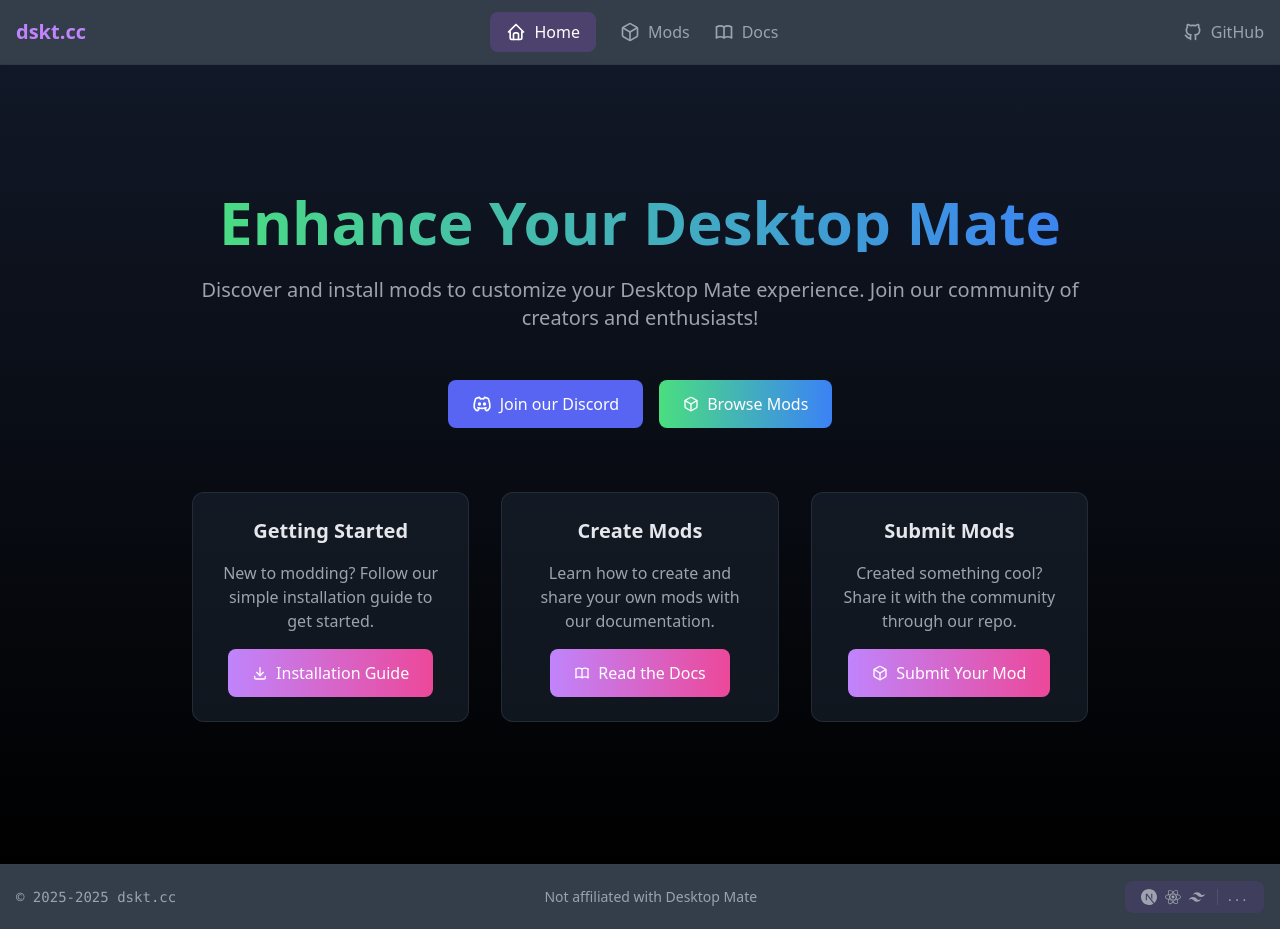
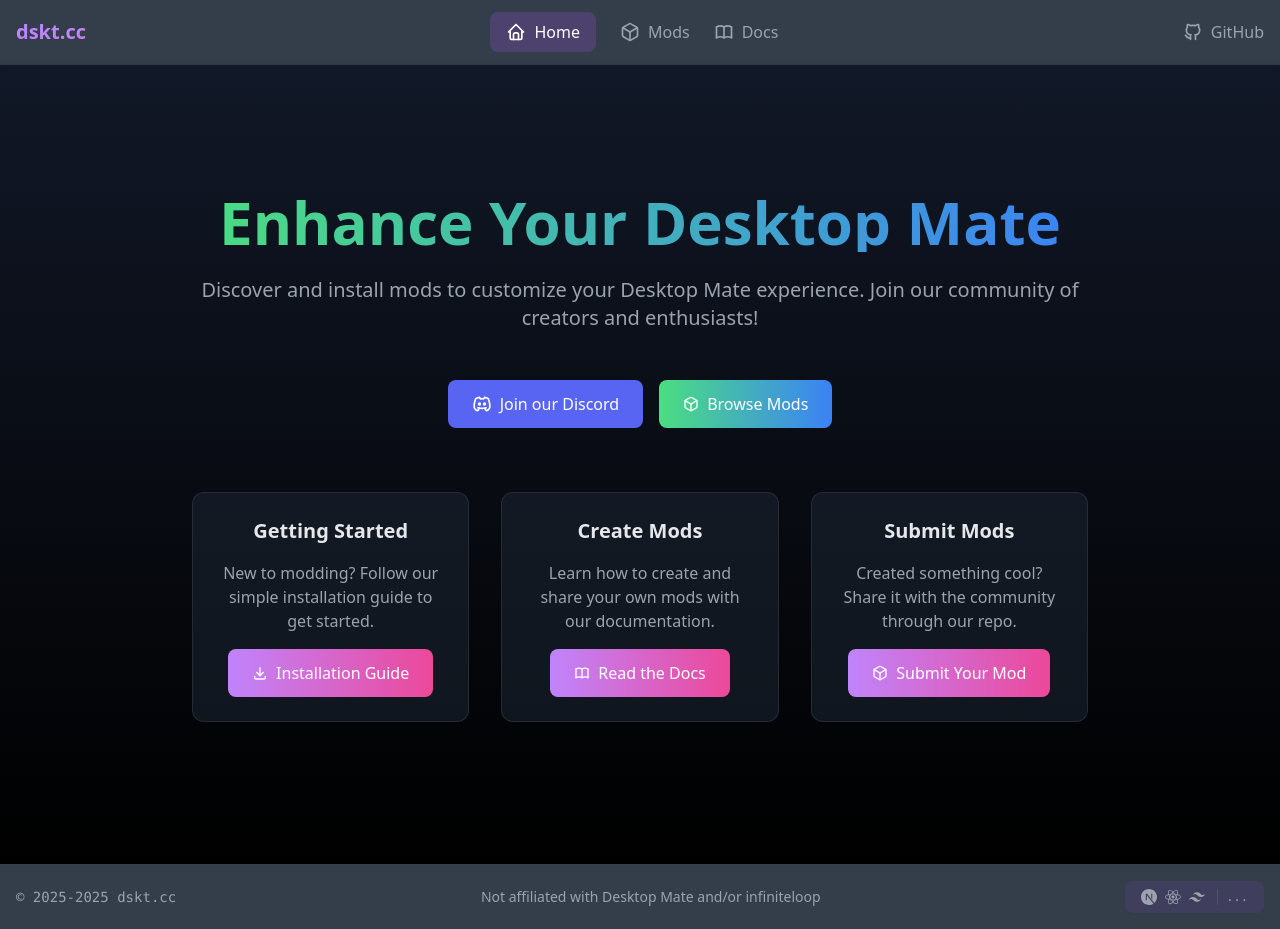
Before and after one commit to dskt-cc/dskt.cc, a Next.js app: page / in a window 1280 px wide. Built offline with nearby package versions, Linux system fonts and the light colour scheme; no server answers.

Commit message:
[fix] allow both for modtype & update footer

```diff
--- a/src/containers/Footer/Footer.tsx
+++ b/src/containers/Footer/Footer.tsx
@@ -25,7 +25,7 @@
           </p>
 
           <p className="text-sm text-gray-400">
-            Not affiliated with Desktop Mate
+            Not affiliated with Desktop Mate and/or infiniteloop
           </p>
 
           <div className="flex items-center gap-2 text-gray-400 bg-purple-500/10 px-4 py-2 rounded-lg">
--- a/src/types/types.d.ts
+++ b/src/types/types.d.ts
@@ -1,4 +1,4 @@
-export type ModType = "MelonLoader" | "BepInEx";
+export type ModType = "MelonLoader" | "BepInEx" | "Both";
 
 export enum ModCategory {
     Performance = "Performance",
```
